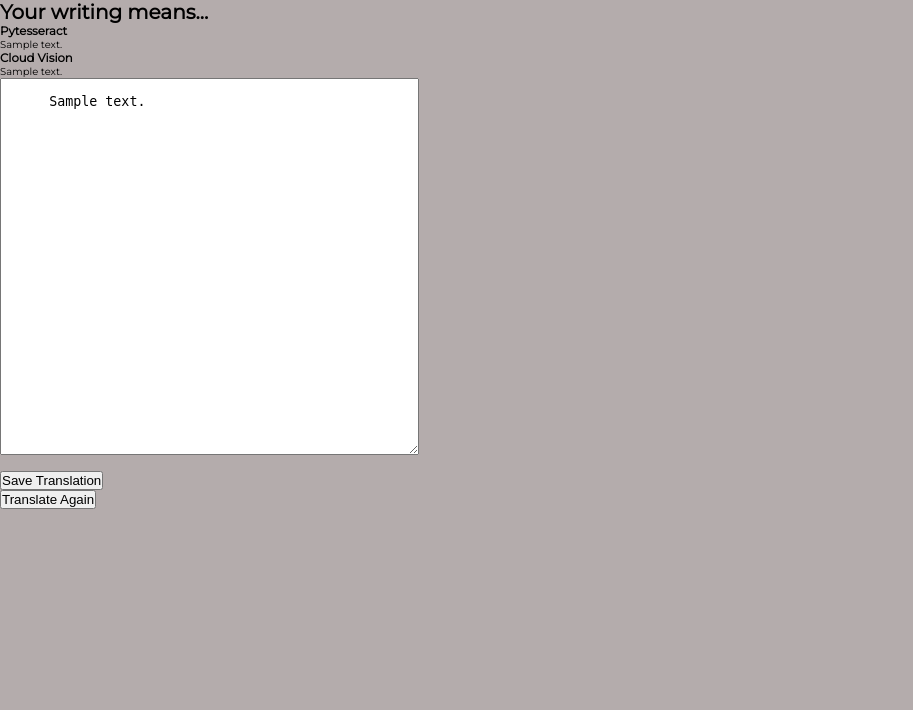
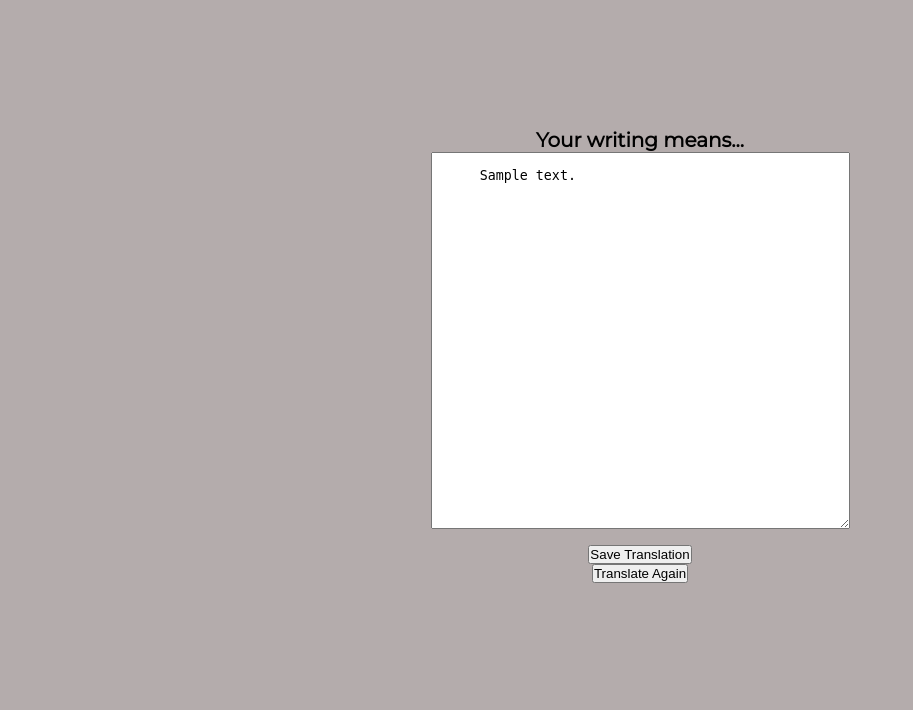
Before and after one commit to DevEca/ExpressWrite, a Flask app: template templates/result.html in a window 1280 px wide. Shown: the top 710 px of the page, without its empty margins (0-913 px from the left). Run offline with Flask 2, Linux system fonts and the light colour scheme; the template is opened without the code that fills it: most values are stand-ins (such as "Sample title", 1, 10 or a date in 2020); some libraries are stand-ins or nearby versions.

Commit message:
Update result.html

```diff
--- a/templates/result.html
+++ b/templates/result.html
@@ -4,9 +4,9 @@
    <link rel="stylesheet" href="{{ url_for('static', filename='css/index.css')}}">
    </head>
    <body>
-
+      <div id="resultdiv">
    <h1>Your writing means...</h1>
-   <h3>Pytesseract</h3>
+   <!--<h3>Pytesseract</h3>
    <ul>
       {% for i in textresultPT: %}
       <li>{{ i }}</li>
@@ -18,7 +18,7 @@
       {% for n in textresultCV: %}
       <li>{{ n }}</li>
       {% endfor %}
-   </ul>
+   </ul>-->
 
     <textarea id="textresult" name="text result" rows="25" cols="50">
       {% for n in textresultCV: %}
@@ -33,6 +33,6 @@
    <form method="post" action="/">
       <input type="submit" value="Translate Again" name="Translate Again"/>
       </form>
-
+   </div>
    </body>
 </html>
```
